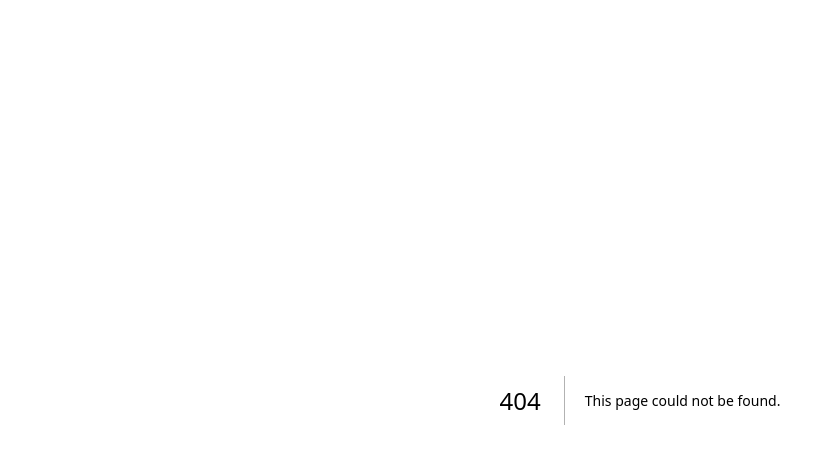
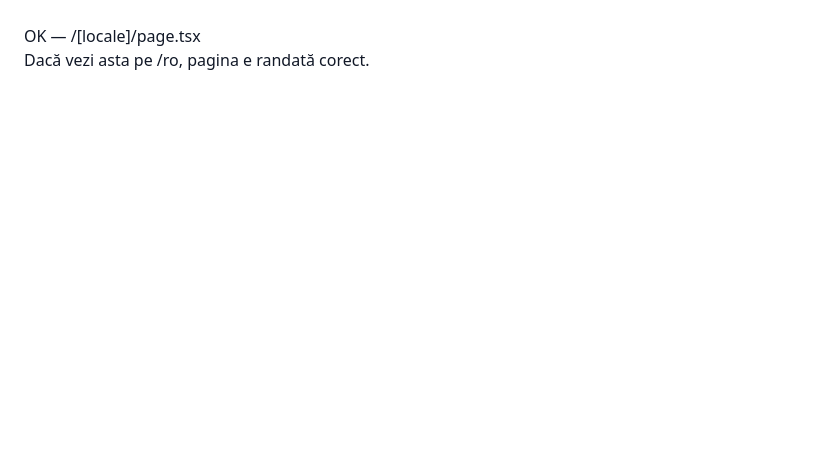
Before and after one commit to azgrandsolutions-netizen/waw-site, a Next.js app: page /en in a window 1280 px wide. Before the commit this address had no page. Shown: the top 464 px of the page, without its empty margins (0-818 px from the left). Built offline with nearby package versions, Linux system fonts and the light colour scheme.

Commit message:
fix: restore locale page after correcting layout structure

```diff
--- /dev/null
+++ b/src/app/[locale]/page.tsx
@@ -0,0 +1,9 @@
+// src/app/[locale]/page.tsx
+export default function LocaleHome() {
+  return (
+    <main style={{ padding: 24 }}>
+      <h1>OK — /[locale]/page.tsx</h1>
+      <p>Dacă vezi asta pe /ro, pagina e randată corect.</p>
+    </main>
+  );
+}
```
